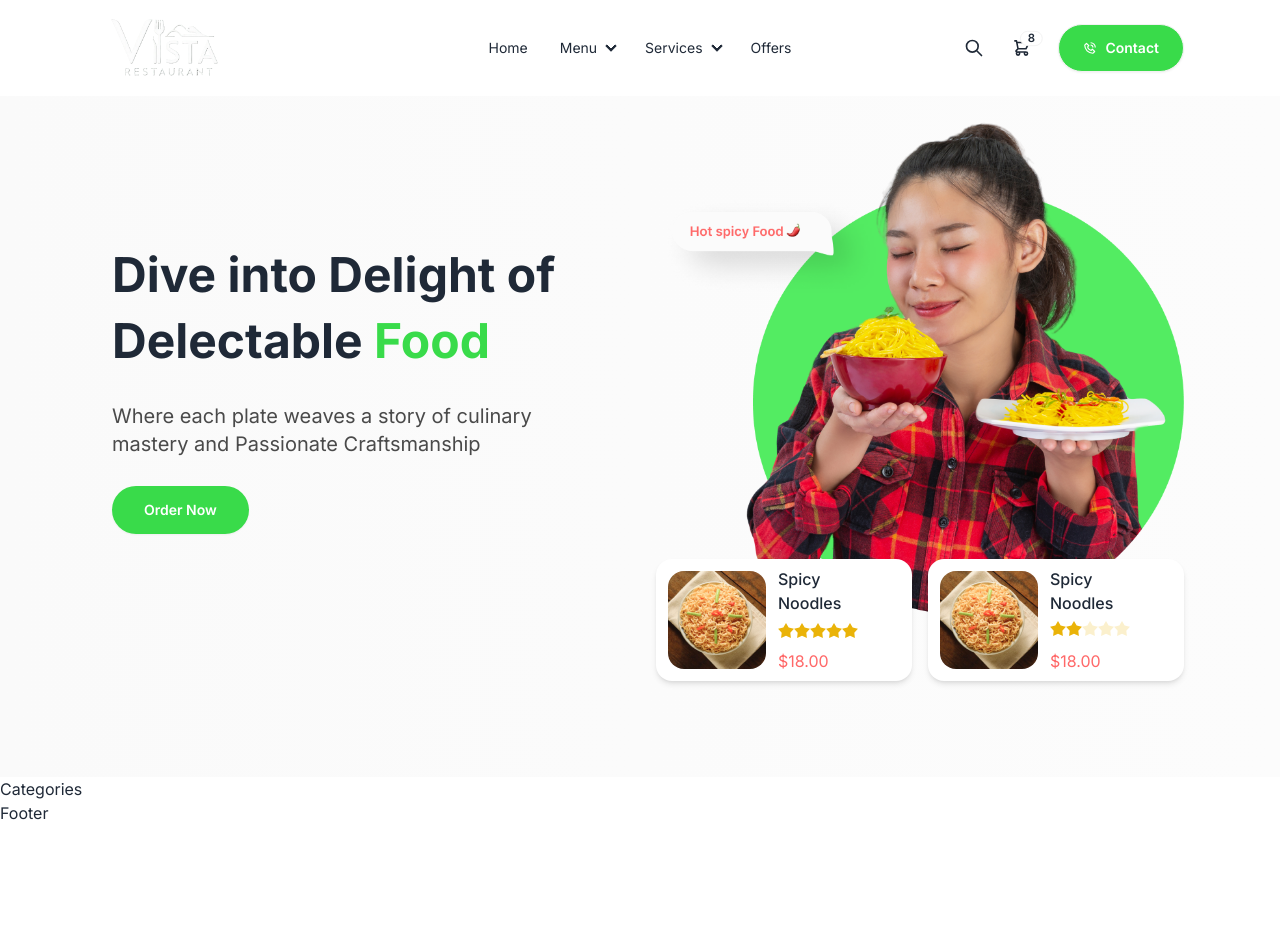
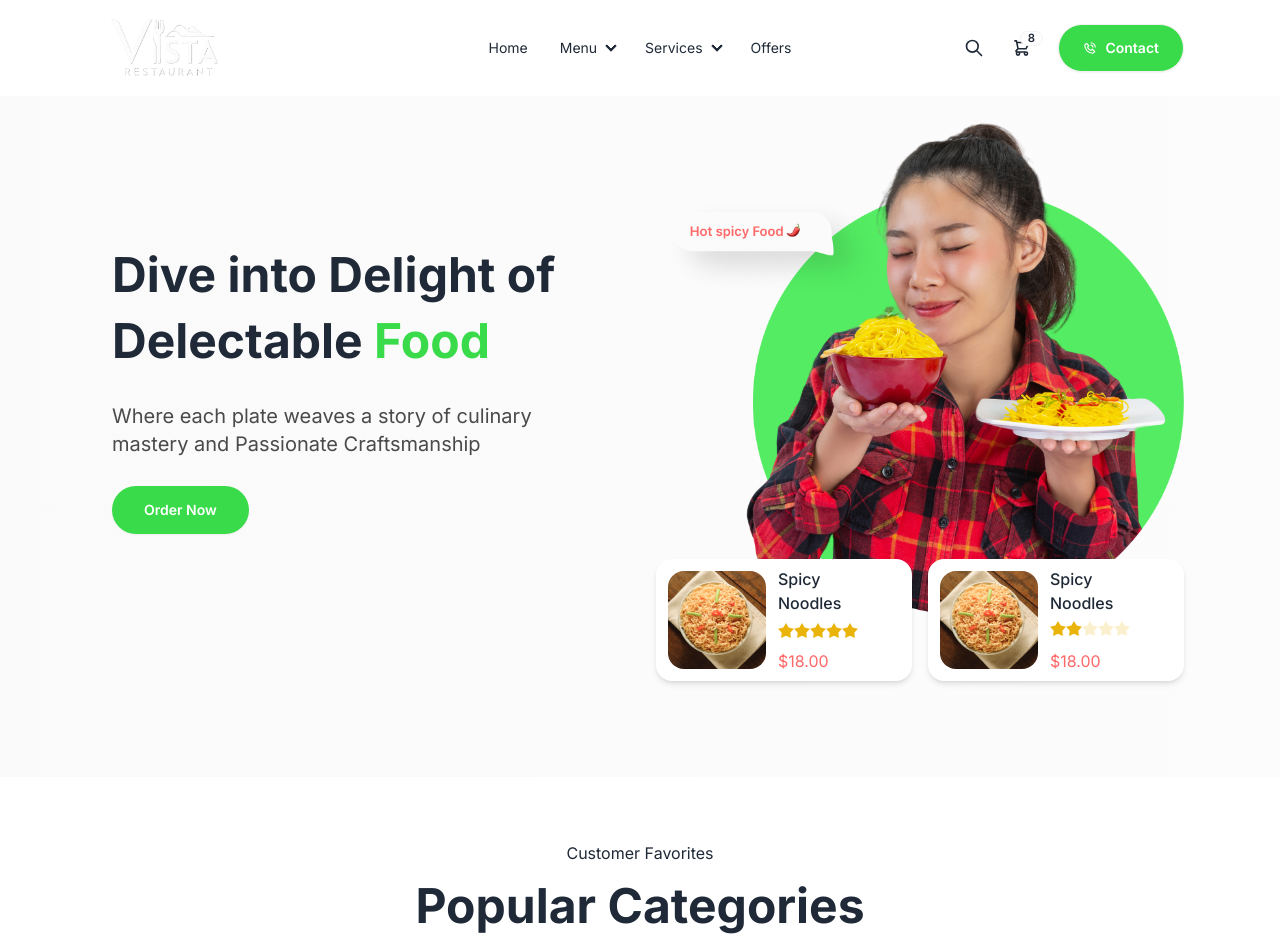
Before and after one commit to NavodMahima/Restaurant-MERN, a React (Vite) app in the folder vista-restaurent/: page / in a window 1280 px wide. Shown: the top 952 px of the page. Before the commit the page ends 825 px from the top, so only its background shows below. Built offline with nearby package versions, Linux system fonts and the light colour scheme.

Commit message:
categories2

```diff
--- a/vista-restaurent/src/App.css
+++ b/vista-restaurent/src/App.css
@@ -10,3 +10,6 @@ header{
 .section-container{
     @apply max-w-screen-2xl container mx-auto xl:px-24 px-4;
 }
+.subtitle{
+    @appky text-red uppercase tracking-wide font-medium text-lg
+}
--- a/vista-restaurent/src/layout/Main.jsx
+++ b/vista-restaurent/src/layout/Main.jsx
@@ -7,7 +7,6 @@ const Main = () => {
     <div>
       <Navbar/>
       <Outlet/>
-      <footer>Footer</footer>
     </div>
   )
 }
--- a/vista-restaurent/src/pages/home/Categories.jsx
+++ b/vista-restaurent/src/pages/home/Categories.jsx
@@ -3,8 +3,11 @@ import Banner from '../../components/Banner'
 
 const Categories = () => {
   return (
-    <div>
-      Categories
+    <div className='section-conatiner py-16'>
+      <div className='text-center'>
+      <p className='subtitle'>Customer Favorites</p>
+      <h2 className='text-4xl md:text-5xl font-bold my-2 md:leading-snug leading-snug'>Popular Categories</h2>
+      </div>
     </div>
   )
 }
```
